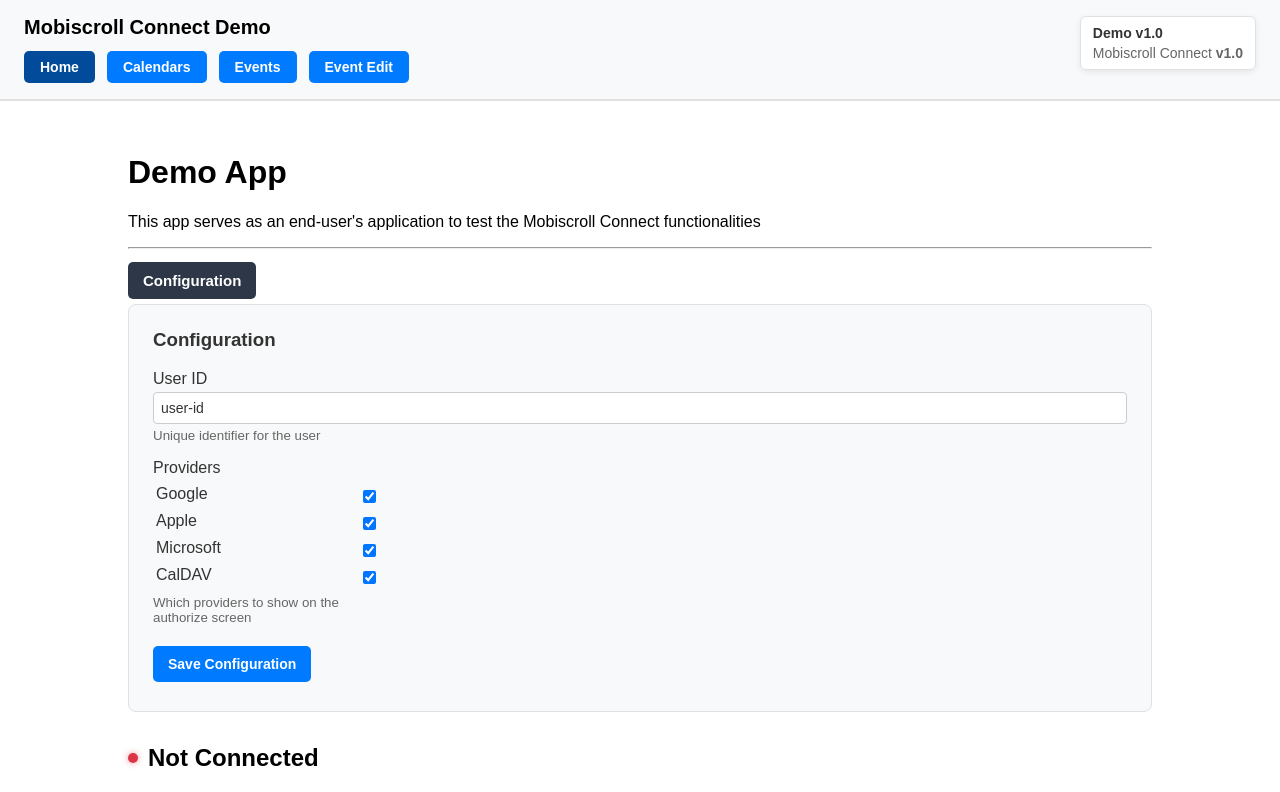
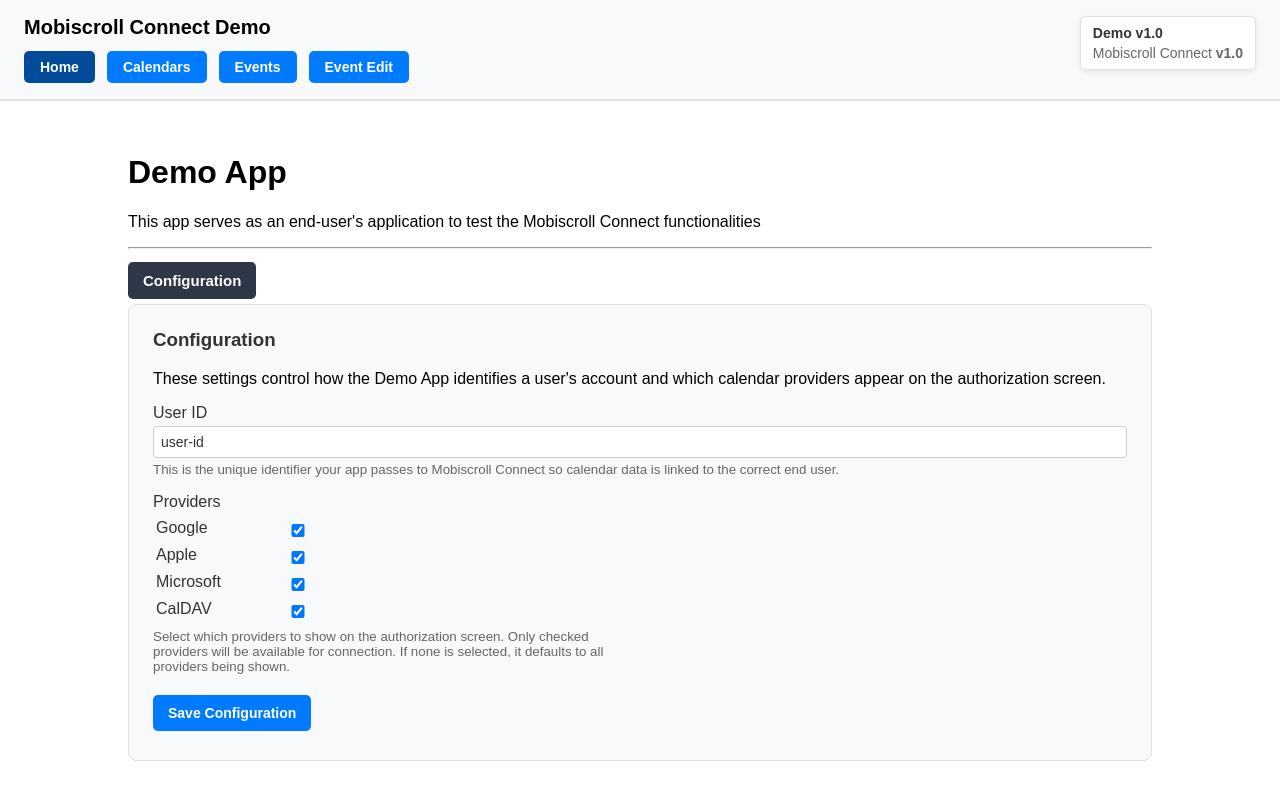
Before and after one commit to acidb/mobiscroll-connect-demo, a Next.js app: page / in a window 1280 px wide. Shown: the top 792 px of the page. Built offline with nearby package versions, Linux system fonts and the light colour scheme; no server answers.

Commit message:
Add additional explanations to configs

```diff
--- a/src/components/pages/HomePage/HomePage.tsx
+++ b/src/components/pages/HomePage/HomePage.tsx
@@ -89,6 +89,10 @@
       {configVisible && (
         <div className="config-section bg-gray-50 dark:bg-zinc-900 border border-gray-200 dark:border-zinc-700 rounded-lg p-6 mb-6">
           <h3 className="text-xl font-semibold mb-4">Configuration</h3>
+          <p className="text-gray-700 dark:text-gray-300 mb-4">
+            These settings control how the Demo App identifies a user&apos;s account and which calendar providers appear on the
+            authorization screen.
+          </p>
 
           <div className="form-group mb-4">
             <label className="block font-medium mb-2">User ID</label>
@@ -99,13 +103,15 @@
               placeholder="user-id"
               className="w-full px-3 py-2 border border-gray-300 dark:border-zinc-600 rounded bg-white dark:bg-zinc-800"
             />
-            <small className="text-gray-600 dark:text-gray-400 text-sm">Unique identifier for the user</small>
+            <small className="text-gray-600 dark:text-gray-400 text-sm">
+              This is the unique identifier your app passes to Mobiscroll Connect so calendar data is linked to the correct end user.
+            </small>
           </div>
 
-          <div className="form-group mb-4 w-1/4">
+          <div className="form-group mb-4 w-1/2">
             <label className="block font-medium mb-2">Providers</label>
 
-            <table className="checkbox-group w-full mb-1">
+            <table className="checkbox-group w-1/3 mb-1">
               <tbody>
                 {['google', 'apple', 'microsoft', 'caldav'].map((provider) => (
                   <tr key={provider} className="align-middle">
@@ -133,7 +139,10 @@
                 ))}
               </tbody>
             </table>
-            <small className="text-gray-600 dark:text-gray-400 text-sm">Which providers to show on the authorize screen</small>
+            <small className="text-gray-600 dark:text-gray-400 text-sm">
+              Select which providers to show on the authorization screen. Only checked providers will be available for connection. If none
+              is selected, it defaults to all providers being shown.
+            </small>
           </div>
 
           <button className="bg-blue-600" onClick={saveConfig}>
```
